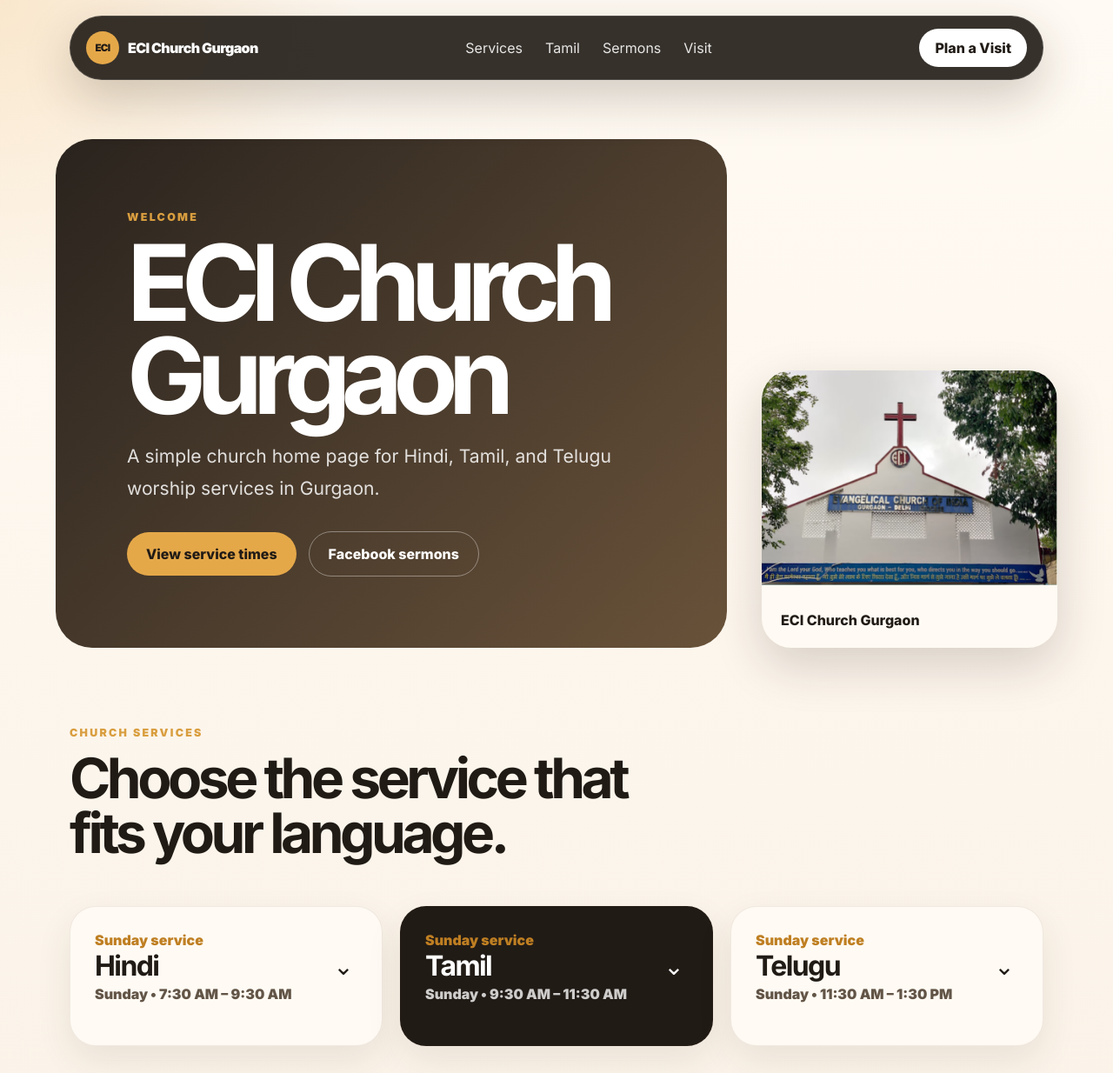
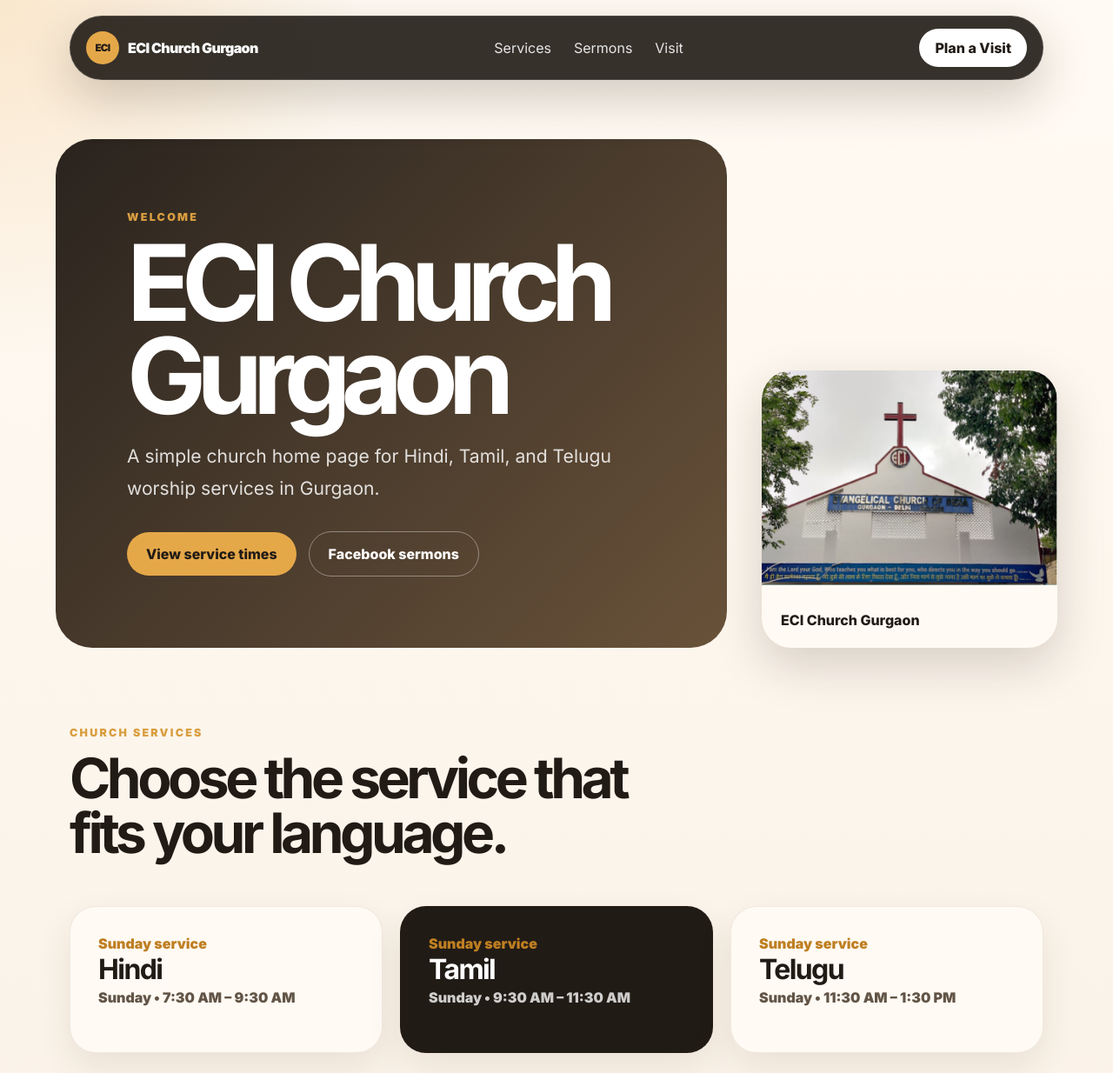
Before and after one commit to Ephi-05/church-website, a website: page index.html in a window 1280 px wide. Shown: the top 1234 px of the page at 87% size. Drawn offline with Linux system fonts and the light colour scheme.

Commit message:
Improve navigation and service interactions

```diff
--- a/src/main.js
+++ b/src/main.js
@@ -62,13 +62,15 @@
 ];
 
 const serviceCards = services.map((service) => `
-  <details class="service-card ${service.featured ? 'featured-service' : ''}">
+  <details
+    class="service-card ${service.featured ? 'featured-service' : ''}"
+    id="service-${service.language.toLowerCase()}"
+  >
 
     <summary>
       <div class="service-topline">Sunday service</div>
       <div class="service-summary-row">
         <h3>${service.language}</h3>
-        <span class="service-arrow">⌄</span>
       </div>
       <p class="service-time">${service.time}</p>
     </summary>
@@ -102,12 +104,22 @@
         <span class="brand-mark">ECI</span>
         <span>ECI Church Gurgaon</span>
       </a>
-      <nav class="nav-links" aria-label="Primary navigation">
-        <a href="#services">Services</a>
-        <a href="#tamil">Tamil</a>
-        <a href="#sermons">Sermons</a>
-        <a href="#visit">Visit</a>
-      </nav>
+    <nav class="nav-links" aria-label="Primary navigation">
+
+      <details class="services-menu">
+        <summary>Services</summary>
+
+        <div class="services-dropdown">
+          <a href="#service-hindi">Hindi</a>
+          <a href="#service-tamil">Tamil</a>
+          <a href="#service-telugu">Telugu</a>
+        </div>
+     </details>
+
+    <a href="#sermons">Sermons</a>
+    <a href="#visit">Visit</a>
+
+    </nav>
       <a class="nav-button" href="#visit">Plan a Visit</a>
     </header>
 
--- a/src/style.css
+++ b/src/style.css
@@ -569,24 +569,119 @@
   margin: 0;
 }
 
-.service-arrow {
-  width: 32px;
-  height: 32px;
-  display: flex;
-  align-items: center;
-  justify-content: center;
-  font-size: 28px;
-  line-height: 1;
-  flex-shrink: 0;
-  transition: transform 0.25s ease;
-}
-
-.service-card[open] .service-arrow {
-  transform: rotate(180deg);
-}
 
 .service-details {
   margin-top: 24px;
   padding-top: 20px;
   border-top: 1px solid currentColor;
 }
+
+
+.service-card[open] .service-details {
+  animation: serviceDrop 0.25s ease;
+}
+
+/* Services navigation dropdown */
+
+.services-menu {
+  position: relative;
+}
+
+.services-menu summary {
+  list-style: none;
+  cursor: pointer;
+  display: flex;
+  align-items: center;
+  gap: 6px;
+}
+
+.services-menu summary::-webkit-details-marker {
+  display: none;
+}
+
+.services-menu summary span {
+  font-size: 16px;
+  transition: transform 0.2s ease;
+}
+
+.services-menu[open] summary span {
+  transform: rotate(180deg);
+}
+
+.services-dropdown {
+  position: absolute;
+  top: calc(100% + 14px);
+  left: 50%;
+  transform: translateX(-50%);
+  min-width: 150px;
+  padding: 8px;
+  background: #fffaf3;
+  border-radius: 14px;
+  box-shadow: 0 12px 30px rgba(0, 0, 0, 0.15);
+  z-index: 1000;
+}
+
+.services-dropdown a {
+  display: block;
+  padding: 10px 14px;
+  border-radius: 9px;
+  text-decoration: none;
+  color: #211c18;
+  white-space: nowrap;
+}
+
+.services-dropdown a:hover {
+  background: #f3e5ce;
+}
+
+/* Smooth scrolling */
+
+html {
+  scroll-behavior: smooth;
+}
+
+
+/* Navigation hover effect */
+
+.nav-links > a,
+.services-menu > summary {
+  position: relative;
+  cursor: pointer;
+}
+
+.nav-links > a::after,
+.services-menu > summary::after {
+  content: "";
+  position: absolute;
+  left: 0;
+  bottom: -6px;
+  width: 100%;
+  height: 2px;
+  background: currentColor;
+  transform: scaleX(0);
+  transform-origin: center;
+  transition: transform 0.25s ease;
+}
+
+.nav-links > a:hover::after,
+.services-menu > summary:hover::after {
+  transform: scaleX(1);
+}
+
+
+/* Service card hover effect */
+
+.service-card summary {
+  transition:
+    transform 0.2s ease,
+    box-shadow 0.2s ease;
+  border-radius: 14px;
+  padding: 4px;
+}
+
+.service-card summary:hover {
+  transform: translateY(-2px);
+  box-shadow:
+    0 6px 14px rgba(0, 0, 0, 0.08),
+    inset 0 1px 0 rgba(255, 255, 255, 0.35);
+}
```
